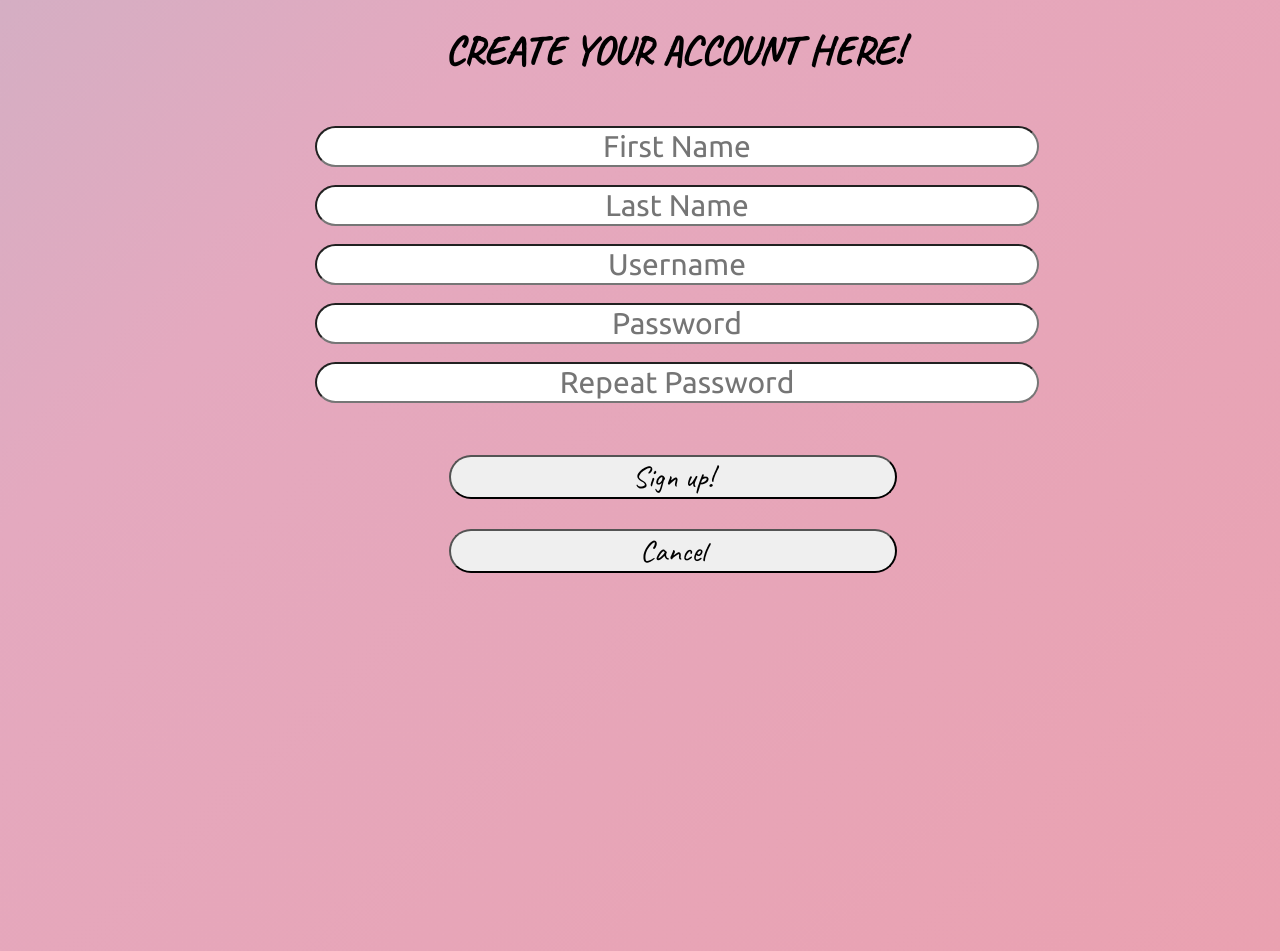
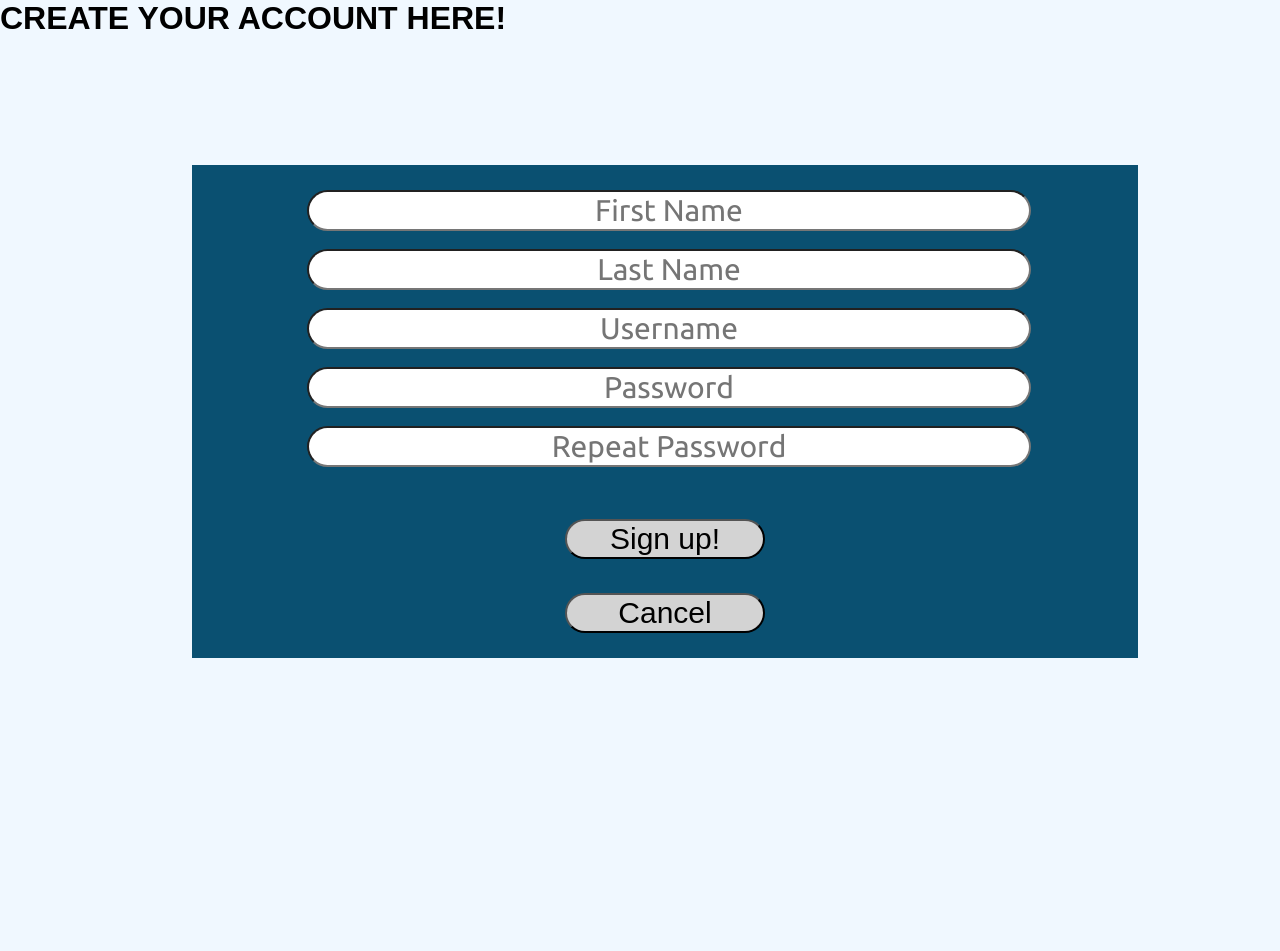
Before and after one commit to ChristianSilva1/ContactManager, a PHP site: page /signup.html in a window 1280 px wide. After the commit the page ends 658 px from the top, so only its background shows below. Run offline with PHP 8.4, Linux system fonts and the light colour scheme.

Commit message:
Update styles.css

```diff
--- a/css/styles.css
+++ b/css/styles.css
@@ -1,52 +1,205 @@
-html, body, div {
+*{
+  margin: 0;
+  padding: 0:
+  box-sizing: border-box;
+  font-family: 'Poppins',sans-serif;
+  background: aliceblue
+}
+
+nav{
+    display: flex;
     width: 100%;
-    height:100%;
+    background: #0a5071;
+    position: relative;
+    justify-content: space-between;
+    text-align: center;
+    padding: 30px 30px;
+}
+
+nav .icon{
+    font-size: 50px;
+    font-weight: 8--;
+    color: #fff;
+    cursor: pointer;
+    background: #0a5071;
+}
+
+#searchText{
+    font-size: 30px;
+    border-radius: 25px;
+    text-align: center;
+    width: 25%;
+    margin-left: 1%;
+    margin-bottom: 10%;
+    font-family: 'Ubuntu', sans-serif;
+}
+
+#searchColorButton{
+  font-size: 30px;
+  width: 500px;
+  border-radius: 25px;
+  width: 15%;
+  font-family: 'Caveat', 'sans-serif';
+  cursor: pointer;
   }
 
-  body {
-      background: linear-gradient(-45deg, #ee9ca7,#e4a9bf, #94c3d4,#ffdde1);
-      background-size: 400% 400%;
-      animation: gradient 15s ease infinite;
-  }
+#addColorButton{
+  font-size: 30px;
+  width: 200px;
+  border-radius: 25px;
+  margin-left: 46%;
+  margin-bottom: 10%;
+  font-family: 'Caveat', 'sans-serif';
+  cursor: pointer;
+}
 
-  @keyframes gradient {
-      0% {
-          background-position: 0% 50%;
-      }
-      50% {
-          background-position: 100% 50%;
-      }
-      100% {
-          background-position: 0% 50%;
-      }
-  }
+#addContactButton{
+	  font-size: 30px;
+  width: 200px;
+  border-radius: 25px;
+  margin-left: 46%;
+  margin-bottom: 10%;
+  background: lightgray;
+  align-items: center;
+  justify-content: center;
+  display: flex;
+  margin: 0 auto;
+  display: block;
+}
 
-#title
+#logoutButton{
+  font-size: 20px;
+  width: 200px;
+  border-radius: 25px;
+  margin-left: 44%;
+  margin-right: 4%;
+  font-family: 'Caveat', 'sans-serif';
+  cursor: pointer;
+}
+
+nav1
 {
     font-size: 40px;
     width: 100%;
-    margin: 2% ;
     text-align: center;
-    font-family: 'Caveat', 'sans-serif';
+    font-family: 'Ubuntu', sans-serif;
     color: #000;
+    display: flex;
+    background: #0a5071;
+    padding: 30px 30px;
+    margin-bottom: 10%;
+}
+nav1 .icon{
+    font-size: 50px;
+    text-align: Center;
+    color: #fff;
+    background: #0a5071;
 }
 
 #loginDiv
 {
     font-size: 30px;
-    font-family: 'Caveat', 'sans-serif';
     width: 70%;
     margin-left: 15%;
     padding: 25px;
+    background-color: #0a5071;
+    align-items: center;
+    justify-content: center;
 }
 
+#addContactDiv{
+	 font-size: 30px;
+    width: 70%;
+    margin-left: 15%;
+    padding: 25px;
+    background-color: #0a5071;
+    align-items: center;
+    justify-content: center;
+}
+
+#newContactFirst{
+	background: #FFF;
+}
+#newContactLast{
+	background: #FFF;
+}
+#newContactEmail{
+	background: #FFF;
+}
+#newContactPhone{
+	background: #FFF;
+}
+
+
+#loginName{
+	background:#FFF;
+}
+
+#loginPassword{
+	background: #FFF;
+}
+
+#loginButton{
+  font-size: 30px;
+  width: 200px;
+  border-radius: 25px;
+  margin-left: 46%;
+  margin-bottom: 10%;
+  background: lightgray;
+  align-items: center;
+  justify-content: center;
+  display: flex;
+  margin: 0 auto;
+  display: block;
+}
+
+#signUpButton{
+	font-size: 30px;
+  width: 200px;
+  border-radius: 25px;
+  margin-left: 46%;
+  margin-bottom: 10%;
+  background: lightgray;
+  align-items: center;
+  justify-content: center;
+  display: flex;
+  margin: 0 auto;
+  display: block;
+}
+
+#cancelButton{
+  font-size: 30px;
+  width: 200px;
+  border-radius: 25px;
+  margin-left: 46%;
+  margin-bottom: 5%;
+  background: lightgray;
+  align-items: center;
+  justify-content: center;
+  display: flex;
+  margin: 0 auto;
+  display: block;
+}
 #signUpDiv
 {
     font-size: 30px;
     width: 70%;
     margin-left: 15%;
     padding: 25px;
+    margin-top: 10%;
+    background-color: #0a5071;
+    align-items: center;
+    justify-content: center;
 }
+
+#signUpTitle{
+	background-color: #0a5071;
+	text-align: Center;
+	font-size: 30px;
+	margin-bottom: 3%;
+	color: #FFF;
+}
+
 
 #loggedInDiv
 {
@@ -54,31 +207,9 @@ html, body, div {
     width: 70%;
     margin-left: 15%;
     padding: 25px;
+    background-color: #F0FFFF;
 }
 
-#accessUIDiv
-{
-    font-size: 30px;
-    width: 70%;
-    margin-left: 15%;
-    padding: 25px;
-}
-
-.buttons
-{
-    font-size: 30px;
-    border-radius: 25px;
-    width: 50%;
-    margin-left: 25%;
-    font-family: 'Caveat', 'sans-serif';
-    cursor: pointer;
-}
-
-.buttons:hover{
-    background-color: rgb(230, 178, 178);
-    color: #bb2727;
-    opacity: 50%;
-}
 #loginName
 {
 	font-size: 30px;
@@ -90,27 +221,29 @@ html, body, div {
 #signUpFirstName
 {
 	font-size: 30px;
+	background: #FFF;
 }
 #signUpLastName
 {
 	font-size: 30px;
+	background: #FFF;
 }
 #signUpName
 {
 	font-size: 30px;
+	background: #FFF;
 }
 #signUpPassword1
 {
 	font-size: 30px;
+	background: #FFF;
 }
 #signUpPassword2
 {
 	font-size: 30px;
+	background: #FFF;
 }
-#searchText
-{
-	font-size: 30px;
-}
+
 #colorText
 {
 	font-size: 30px;
@@ -133,8 +266,9 @@ input[type="text"],input[type="password"]{
     text-align: center;
     margin-left: 5%;
     margin-bottom: 2%;
-    font-family: 'Caveat', 'sans-serif';
-    color: #000000;
+    font-family: Times New Roman, sans-serif;
+    color: #FFF;
+    background: #0a5071;
 }
 
 #userNameLabel
@@ -194,28 +328,6 @@ input[type="text"],input[type="password"]{
     margin-left: 40%;
 }
 
-#addContactDiv{
-  font-size: 30px;
-  width: 70%;
-  margin-left: 15%;
-  padding: 30px;
-}
-
-#newContactFirst{
-  font-size: 30px;
-}
-
-#newContactLast{
-  font-size: 30px;
-}
-
-#newContactEmail{
-  font-size: 30px;
-}
-#newContactPhone{
-  font-size: 30px;
-}
-
 select{
     width: 30%;
     margin-left: 35%;
@@ -228,7 +340,9 @@ select{
     display: none;
 }
 
-#colorAddResult{
+
+
+#contactAddResult{
     display: inline-block;
     font-size: 0.8em;
     width: 90%;
```
